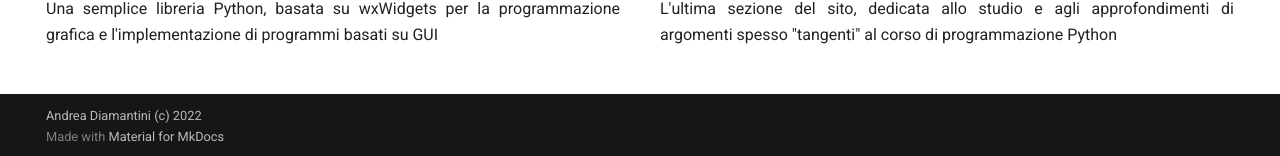
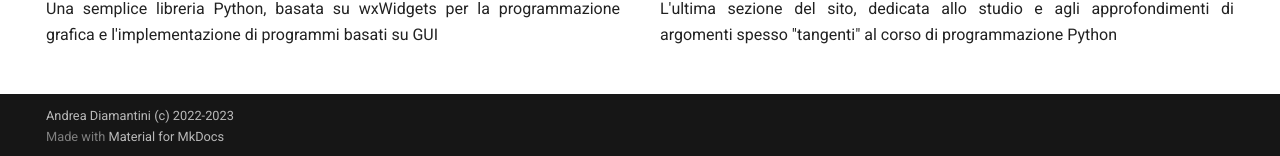
Before and after one commit to adjamhub/pyhandouts, an MkDocs documentation site: the page built from docs/index.md, in a window 1280 px wide. Shown: the part 741-897 px from the top of the page. Built offline with MkDocs 1.6.1 and Material for MkDocs 9.7.7, drawn with Linux system fonts in a browser that asks for light colours.

```diff
--- a/mkdocs.yml
+++ b/mkdocs.yml
@@ -1,6 +1,6 @@
 site_name: Python Course
 site_author: Andrea Diamantini
-copyright: Andrea Diamantini (c) 2022
+copyright: Andrea Diamantini (c) 2022-2023
 
 # -----------------------------------------------------------------------------------------------
 
@@ -14,10 +14,11 @@ theme:
     code: Roboto Mono
   language: it
   features:
+    - navigation.footer
     - navigation.tabs
     - navigation.sections
+    - navigation.top
     - toc.integrate
-    - navigation.top
     - content.code.copy
   plugins:
     - search:
@@ -29,12 +30,12 @@ extra_css:
 # -----------------------------------------------------------------------------------------------
 
 markdown_extensions:
-  - toc: {permalink: True}
   - admonition: {}
   - attr_list: {}
+  - toc: {}
   - def_list: {}
+  - pymdownx.emoji: {}
   - pymdownx.tasklist: {custom_checkbox: True}
-  - pymdownx.emoji: {}
   - pymdownx.highlight: {anchor_linenums: True}
   - pymdownx.inlinehilite: {}
   - pymdownx.snippets: {}
```
Also changed, not shown: docs/index.md (+1 -0 lines).
